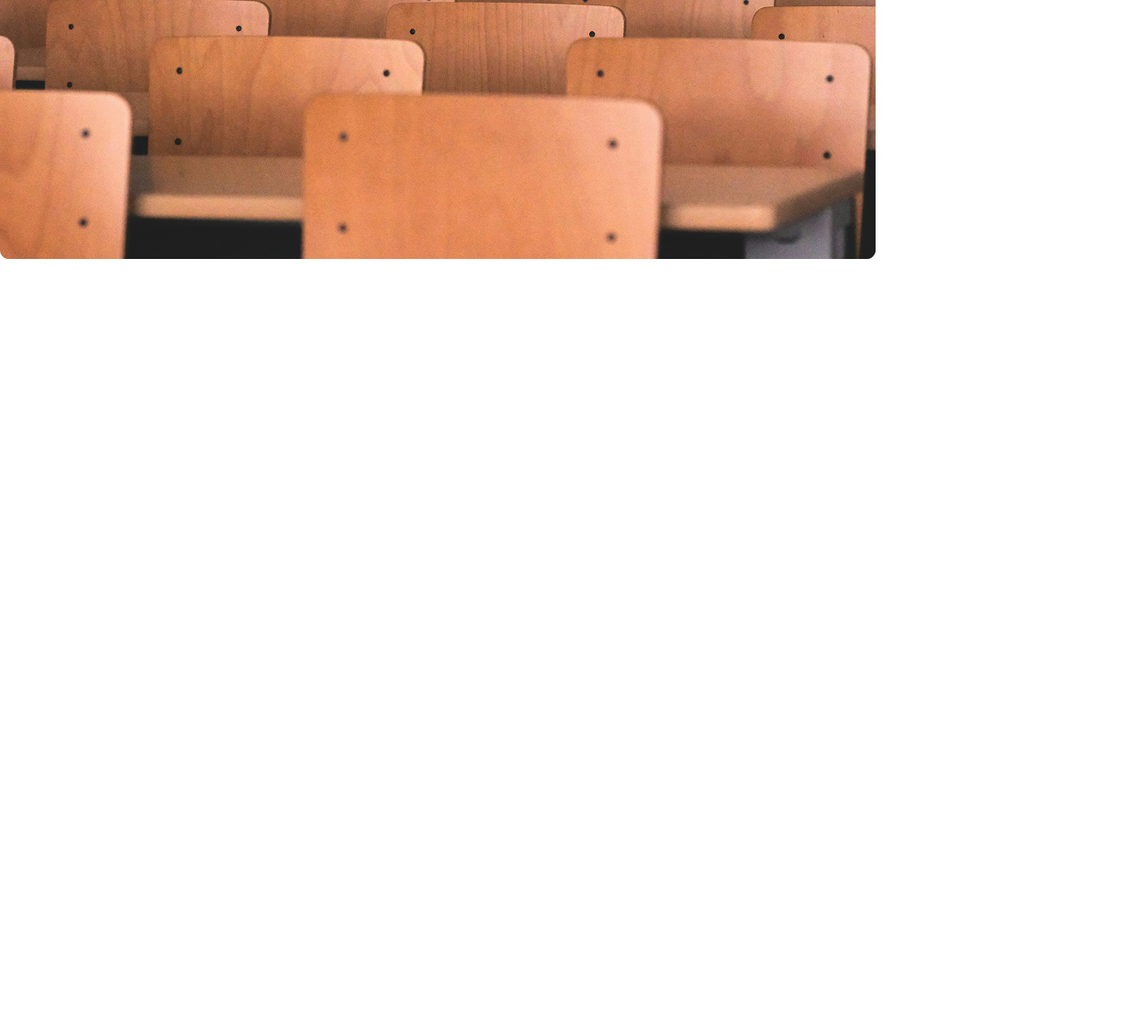
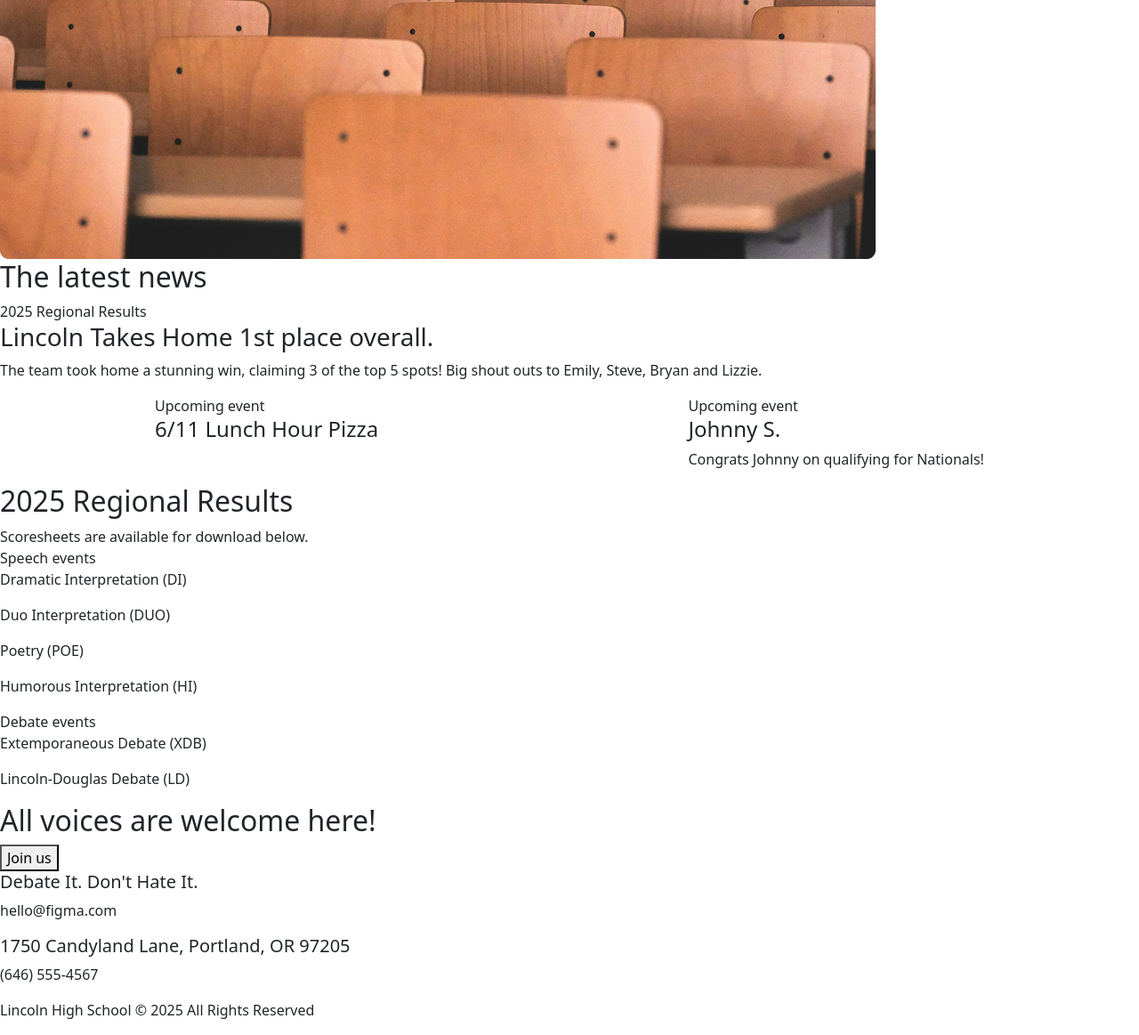
Before and after one commit to hfdkr/new-project, a plain HTML site: page index.html in a window 1280 px wide. Shown: the part 1560-2723 px from the top of the page at 89% size. Before the commit the page ends 1860 px from the top, so only its background shows below. Drawn offline with nearby package versions, Linux system fonts and the light colour scheme.

Commit message:
add more html

```diff
--- a/index.html
+++ b/index.html
@@ -104,11 +104,83 @@
             <div>
                 <img src="/image/Image.png" alt="">
                 <div>
-                    <h2></h2>
+                    <h2>The latest news</h2>
+                    <div class="d-flex">
+                        <img src="" alt="">
+                        <div>
+                            <span>2025 Regional Results</span>
+                            <h3>Lincoln Takes Home 1st place overall. </h3>
+                            <p>The team took home a stunning win, claiming 3 of the top 5 spots! Big shout outs to
+                                Emily, Steve, Bryan and Lizzie.</p>
+                        </div>
+                    </div>
+                </div>
+            </div>
+        </section>
+        <section>
+            <div class="d-flex justify-content-around">
+                <div>
+                    <span>Upcoming event</span>
+                    <h4> 6/11 Lunch Hour Pizza</h4>
+                    <img src="" alt="">
+                </div>
+                <div>
+                    <span>Upcoming event</span>
+                    <img src="" alt="">
+                    <h4>Johnny S.</h4>
+                    <p>Congrats Johnny on qualifying for Nationals!</p>
+                </div>
+            </div>
+        </section>
+        <section>
+            <div>
+                <h2>2025 Regional Results</h2>
+                <span>Scoresheets are available for download below.</span>
+                <div>
+                    <div>
+                        <span>Speech events</span>
+                        <p>Dramatic Interpretation (DI)</p>
+                        <p>Duo Interpretation (DUO)</p>
+                        <p>Poetry (POE)</p>
+                        <p>Humorous Interpretation (HI)</p>
+                    </div>
+                    <div>
+                        <span>Debate events</span>
+                        <p>Extemporaneous Debate (XDB)</p>
+                        <p>Lincoln-Douglas Debate (LD)</p>
+
+                    </div>
                 </div>
             </div>
         </section>
     </main>
+    <footer>
+        <div>
+            <h2>All voices are welcome here!</h2>
+            <button>Join us</button>
+        </div>
+        <div>
+            <div>
+                <im></im>
+                <im></im>
+                <im></im>
+            </div>
+            <div>
+                <div>
+                    <h5>Debate It. Don't Hate It.</h5>
+                </div>
+                <div>
+                    <p>hello@figma.com</p>
+                    <h5>1750 Candyland Lane,
+                        Portland, OR 97205</h5>
+                    <p>(646) 555-4567 </p>
+                </div>
+            </div>
+            <div>
+                <p>Lincoln High School © 2025 All Rights Reserved</p>
+            </div>
+        </div>
+    </footer>
 </body>
 
 </html>
```
